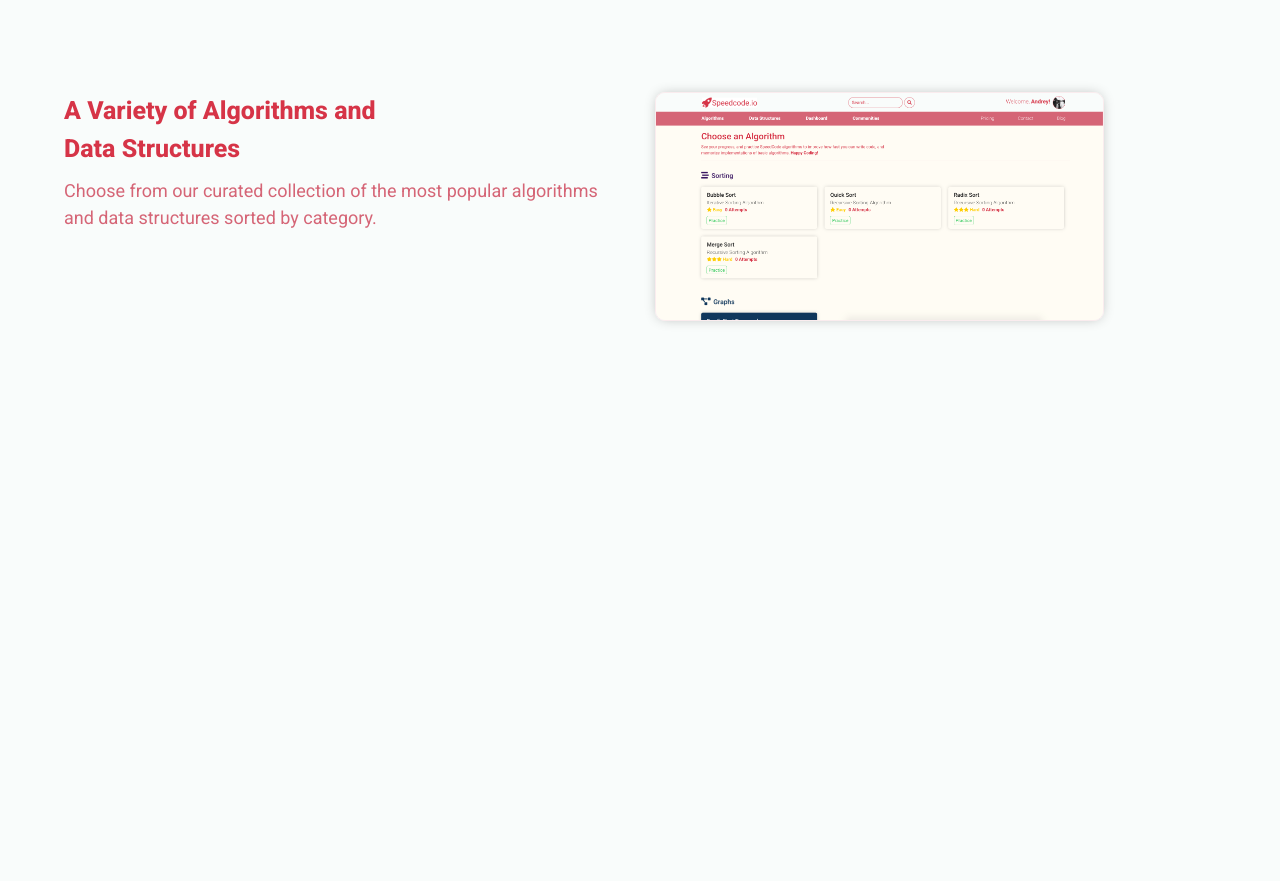
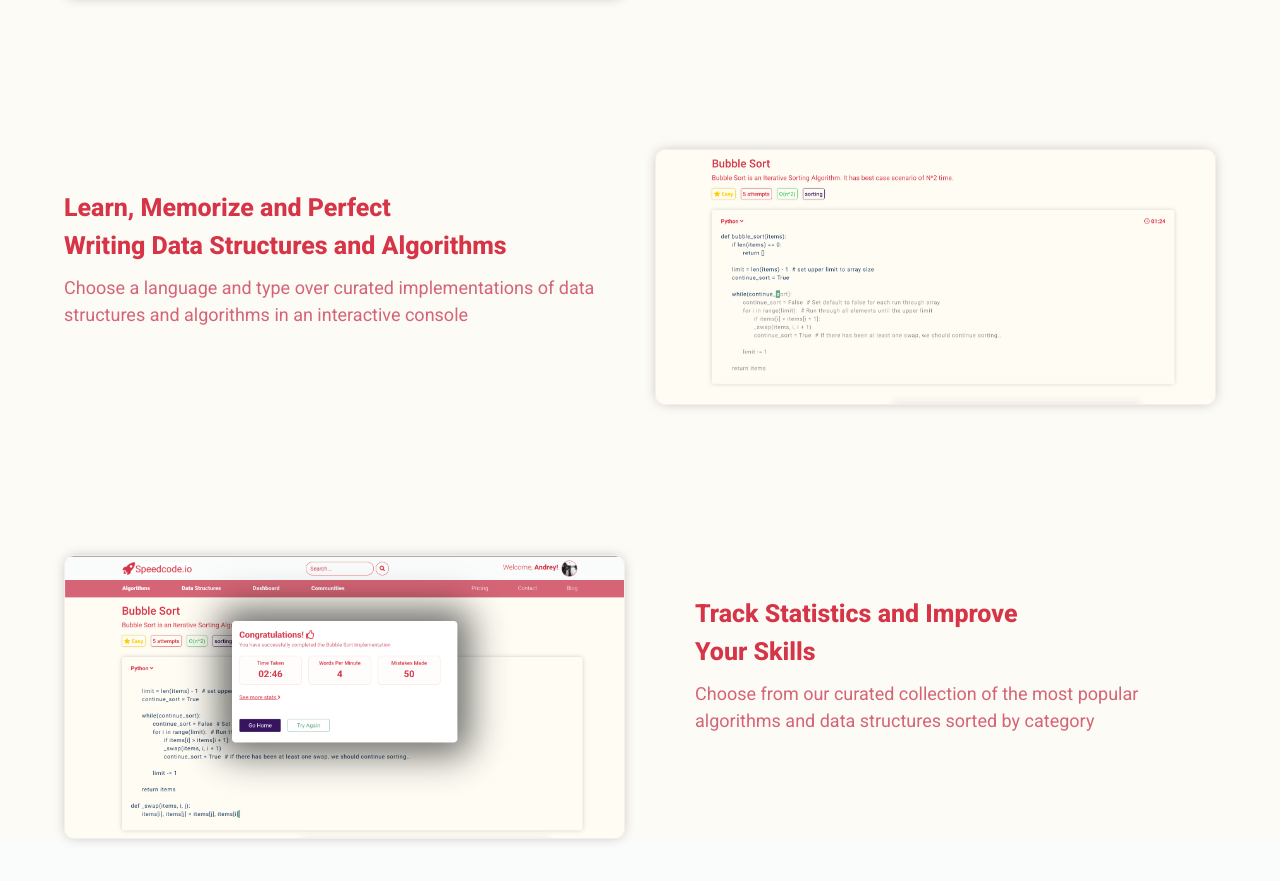
Before and after one commit to APNovichkov/SpeedCode.io, a React (Create React App) app: page / in a window 1280 px wide. Shown: the part 1031-1912 px from the top of the page. Before the commit the page ends 1502 px from the top, so only its background shows below. Built offline with nearby package versions, Linux system fonts and the light colour scheme.

Commit message:
[add] Added more to the landing page

```diff
--- a/src/App.css
+++ b/src/App.css
@@ -70,7 +70,7 @@ body {
 }
 
 .landing-image{
-  max-width: 80%;
+  max-width: 100%;
   /* margin-left: 50px; */
   border: 1px solid #faecee;
   border-radius: 10px;
@@ -90,9 +90,22 @@ body {
   margin-top: 10px;
 }
 
+.landing-description-background-wrapper{
+  background-color: #fcfbf6;
+}
+
 .landing-description-wrapper{
   margin-left: 5%;
   margin-right: 5%;
+}
+
+.landing-description-item-wrapper{
+  margin-top: 40px;
+}
+
+
+.landing-description-item-wrapper-when-on-right{
+  margin-left: 40px;
 }
 
 /* LANDING NAVBAR STUFF */
--- a/src/pages/landing.js
+++ b/src/pages/landing.js
@@ -33,6 +33,7 @@ const Landing = (props) => {
           <div className="col-md-3 stats-item">20/20</div>
         </div>
       </div>
+      <div className="landing-description-background-wrapper">
         <div className="landing-description-wrapper">
           <div className="landing-description-row-wrapper">
             <div className="row">
@@ -40,7 +41,7 @@ const Landing = (props) => {
                 <img src="/assets/images/landing1.png" className="landing-image" alt="logo" />
               </div>
               <div className="col-md-6">
-              <div className="landing-description-item-wrapper">
+                <div className="landing-description-item-wrapper landing-description-item-wrapper-when-on-right">
                   <div className="landing-description-item-title">
                     A Variety of Algorithms and
                     <br />
@@ -48,7 +49,7 @@ const Landing = (props) => {
                   </div>
                   <div className="landing-description-item-text">
                     Choose from our curated collection of the most popular algorithms and data structures sorted by
-                  category.
+                    category
                   </div>
                 </div>
               </div>
@@ -59,24 +60,40 @@ const Landing = (props) => {
               <div className="col-md-6">
                 <div className="landing-description-item-wrapper">
                   <div className="landing-description-item-title">
-                  A Variety of Algorithms and
+                    Learn, Memorize and Perfect
                     <br />
-                  Data Structures
+                    Writing Data Structures and Algorithms
                   </div>
                   <div className="landing-description-item-text">
-                  Choose from our curated collection of the most popular algorithms and data structures sorted by
-                  category.
+                    Choose a language and type over curated implementations of data structures and algorithms in an interactive console
                   </div>
                 </div>
               </div>
               <div className="col-md-6">
-              <img src="/assets/images/landing1.png" className="landing-image" alt="logo" />
+                <img src="/assets/images/landing2.png" className="landing-image" alt="logo" />
               </div>
             </div>
           </div>
+          <div className="landing-description-row-wrapper">
             <div className="row">
-          <div className="col-md-5"></div>
-          <div className="col-md-7"></div>
+              <div className="col-md-6">
+                <img src="/assets/images/landing3.png" className="landing-image" alt="logo" />
+              </div>
+              <div className="col-md-6">
+                <div className="landing-description-item-wrapper landing-description-item-wrapper-when-on-right">
+                  <div className="landing-description-item-title">
+                    Track Statistics and Improve
+                    <br />
+                    Your Skills
+                  </div>
+                  <div className="landing-description-item-text">
+                    Choose from our curated collection of the most popular algorithms and data structures sorted by
+                    category
+                  </div>
+                </div>
+              </div>
+            </div>
+          </div>
         </div>
       </div>
     </div>
```
Lines whose indentation alone changed are shown as unchanged.
